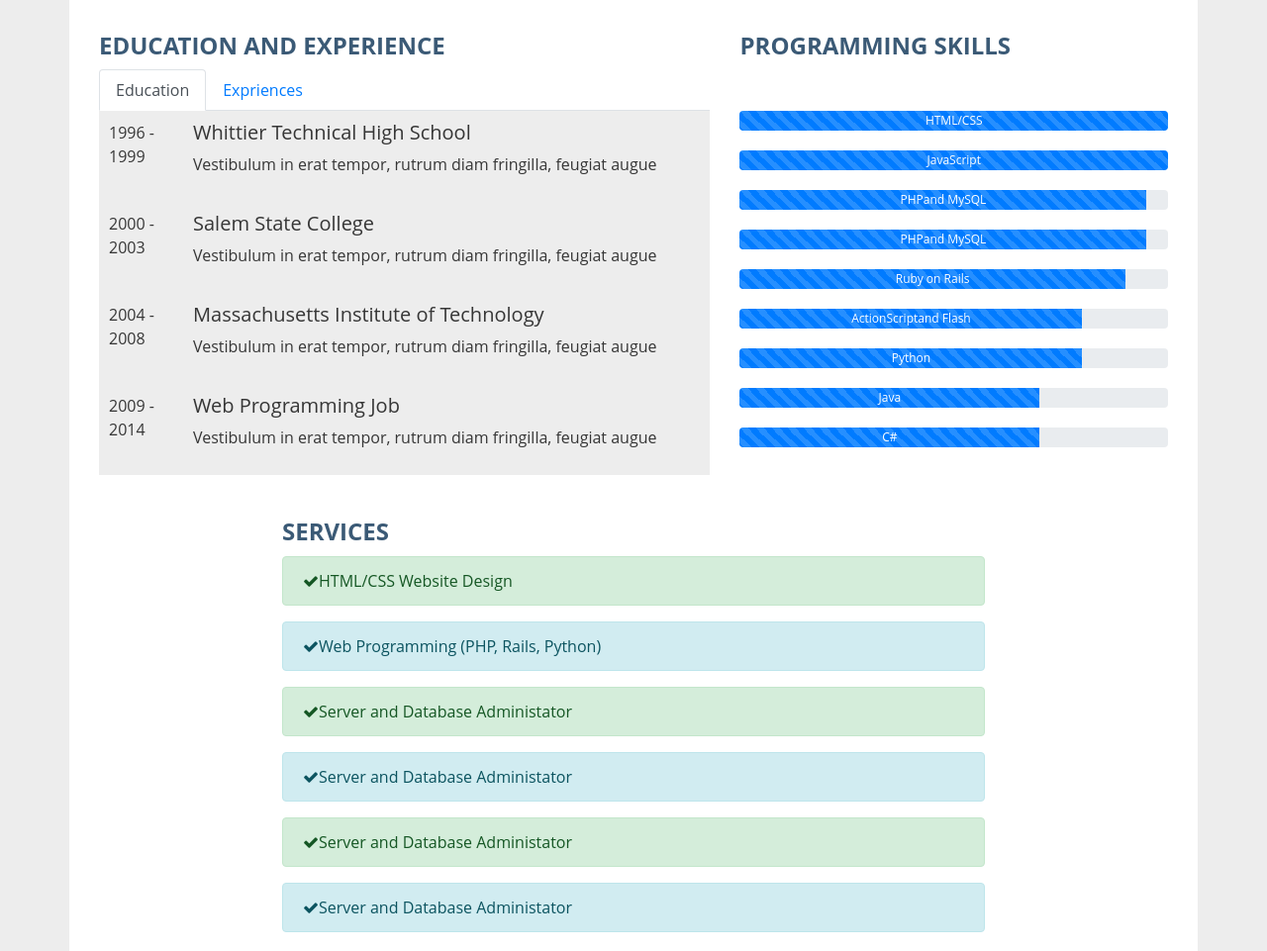
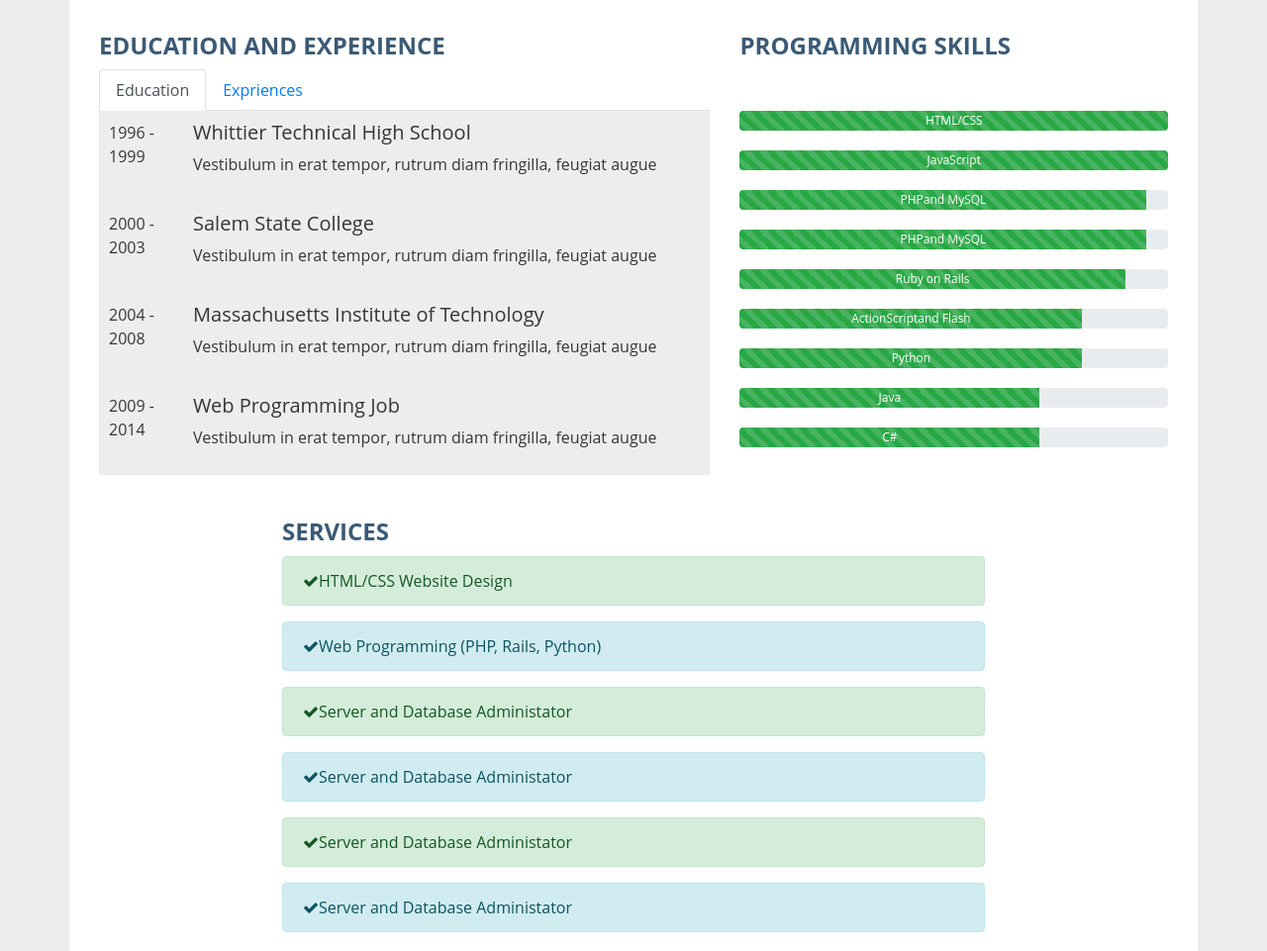
Before and after one commit to sereno1987/resumeBuilder, a website: page src/index.html in a window 1280 px wide. Shown: the part 729-1690 px from the top of the page at 99% size. Drawn offline with Linux system fonts and the light colour scheme.

Commit message:
changing progress bar appereance

```diff
--- a/src/index.html
+++ b/src/index.html
@@ -138,47 +138,47 @@
       <div class="col-md-5 ">
         <h2 class="progress-position">Programming Skills</h2>
         <div class="progress">
-          <div class="progress-bar progress-bar-striped" role="progressbar" aria-valuenow="0" aria-valuemin="0" aria-valuemax="100" style="min-width:2em;width:100%">
+          <div class="progress-bar progress-bar-striped bg-success progress-bar-animated" role="progressbar" aria-valuenow="0" aria-valuemin="0" aria-valuemax="100" style="min-width:2em;width:100%">
             HTML/CSS
           </div>
         </div>
         <div class="progress">
-            <div class="progress-bar progress-bar-striped" role="progressbar" aria-valuenow="0" aria-valuemin="0" aria-valuemax="100" style="min-width:2em;width:100%">
+            <div class="progress-bar progress-bar-striped bg-success progress-bar-animated" role="progressbar" aria-valuenow="0" aria-valuemin="0" aria-valuemax="100" style="min-width:2em;width:100%">
               JavaScript
             </div>
           </div>
         <div class="progress">
-            <div class="progress-bar progress-bar-striped" role="progressbar" aria-valuenow="0" aria-valuemin="0" aria-valuemax="100" style="min-width:2em;width:95%">
+            <div class="progress-bar progress-bar-striped bg-success progress-bar-animated" role="progressbar" aria-valuenow="0" aria-valuemin="0" aria-valuemax="100" style="min-width:2em;width:95%">
               PHPand MySQL
             </div>
         </div>
         <div class="progress">
-            <div class="progress-bar progress-bar-striped" role="progressbar" aria-valuenow="0" aria-valuemin="0" aria-valuemax="100" style="min-width:2em;width:95%">
+            <div class="progress-bar progress-bar-striped bg-success progress-bar-animated" role="progressbar" aria-valuenow="0" aria-valuemin="0" aria-valuemax="100" style="min-width:2em;width:95%">
               PHPand MySQL
             </div>
         </div>
         <div class="progress">
-            <div class="progress-bar progress-bar-striped" role="progressbar" aria-valuenow="0" aria-valuemin="0" aria-valuemax="100" style="min-width:2em;width:90%">
+            <div class="progress-bar progress-bar-striped bg-success progress-bar-animated" role="progressbar" aria-valuenow="0" aria-valuemin="0" aria-valuemax="100" style="min-width:2em;width:90%">
               Ruby on Rails
             </div>
         </div>
         <div class="progress">
-            <div class="progress-bar progress-bar-striped" role="progressbar" aria-valuenow="0" aria-valuemin="0" aria-valuemax="100" style="min-width:2em;width:80%">
+            <div class="progress-bar progress-bar-striped bg-success progress-bar-animated" role="progressbar" aria-valuenow="0" aria-valuemin="0" aria-valuemax="100" style="min-width:2em;width:80%">
               ActionScriptand Flash
             </div>
         </div>
         <div class="progress">
-            <div class="progress-bar progress-bar-striped" role="progressbar" aria-valuenow="0" aria-valuemin="0" aria-valuemax="100" style="min-width:2em;width:80%">
+            <div class="progress-bar progress-bar-striped bg-success progress-bar-animated" role="progressbar" aria-valuenow="0" aria-valuemin="0" aria-valuemax="100" style="min-width:2em;width:80%">
               Python
             </div>
         </div>
         <div class="progress">
-            <div class="progress-bar progress-bar-striped" role="progressbar" aria-valuenow="0" aria-valuemin="0" aria-valuemax="100" style="min-width:2em;width:70%">
+            <div class="progress-bar progress-bar-striped bg-success progress-bar-animated" role="progressbar" aria-valuenow="0" aria-valuemin="0" aria-valuemax="100" style="min-width:2em;width:70%">
               Java
             </div>
         </div>
         <div class="progress">
-            <div class="progress-bar progress-bar-striped" role="progressbar" aria-valuenow="0" aria-valuemin="0" aria-valuemax="100" style="min-width:2em;width:70%">
+            <div class="progress-bar progress-bar-striped bg-success progress-bar-animated" role="progressbar" aria-valuenow="0" aria-valuemin="0" aria-valuemax="100" style="min-width:2em;width:70%">
               C#
             </div>
         </div>
@@ -216,6 +216,7 @@
     </div>
 <section id ="middle">
   <div class="container">
+      <h2> Sample designs</h2>
     <div class="row">
       <div class="col-lg-3">
           <div class="card" style="width: 15rem;">
```
